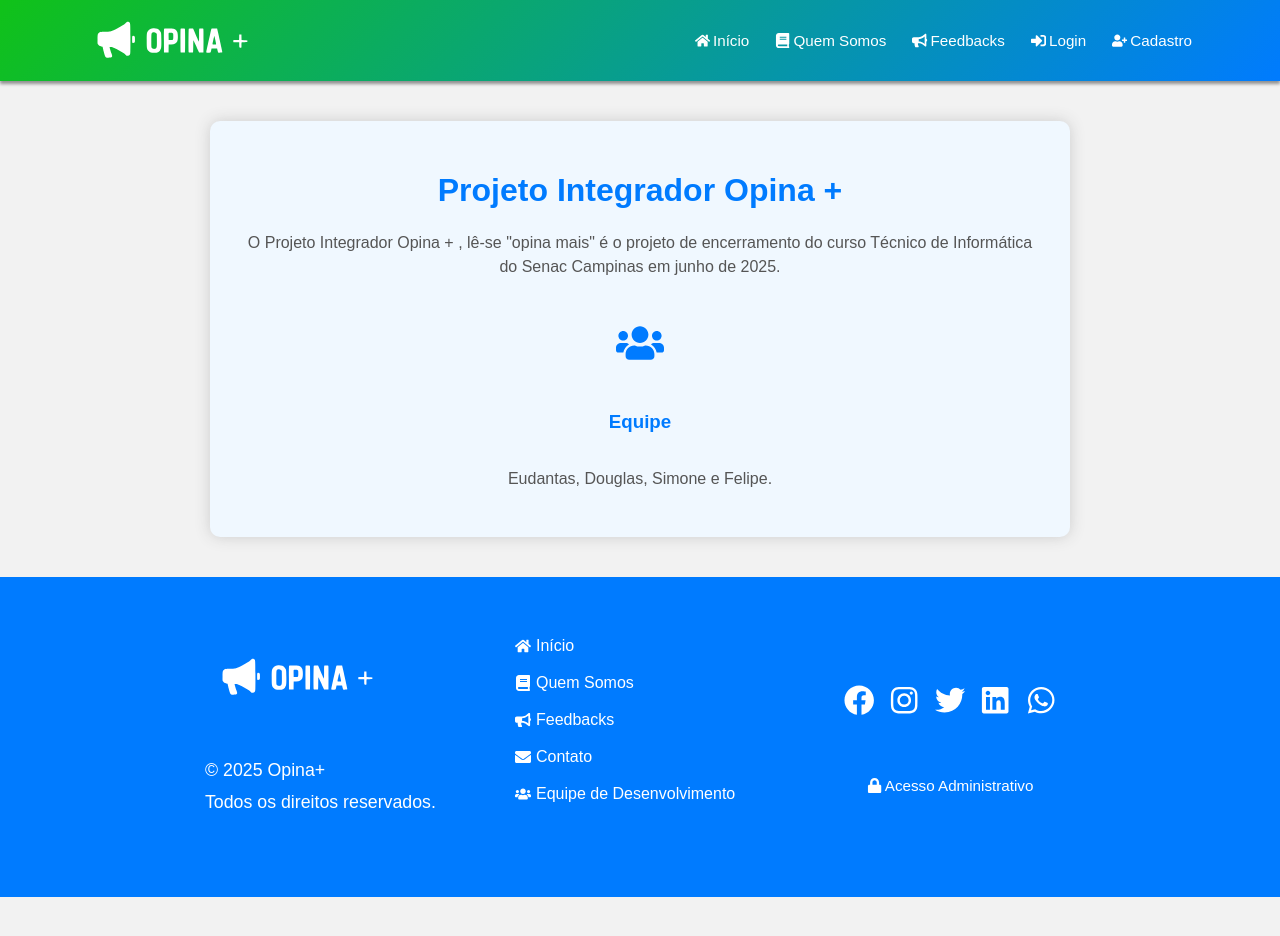
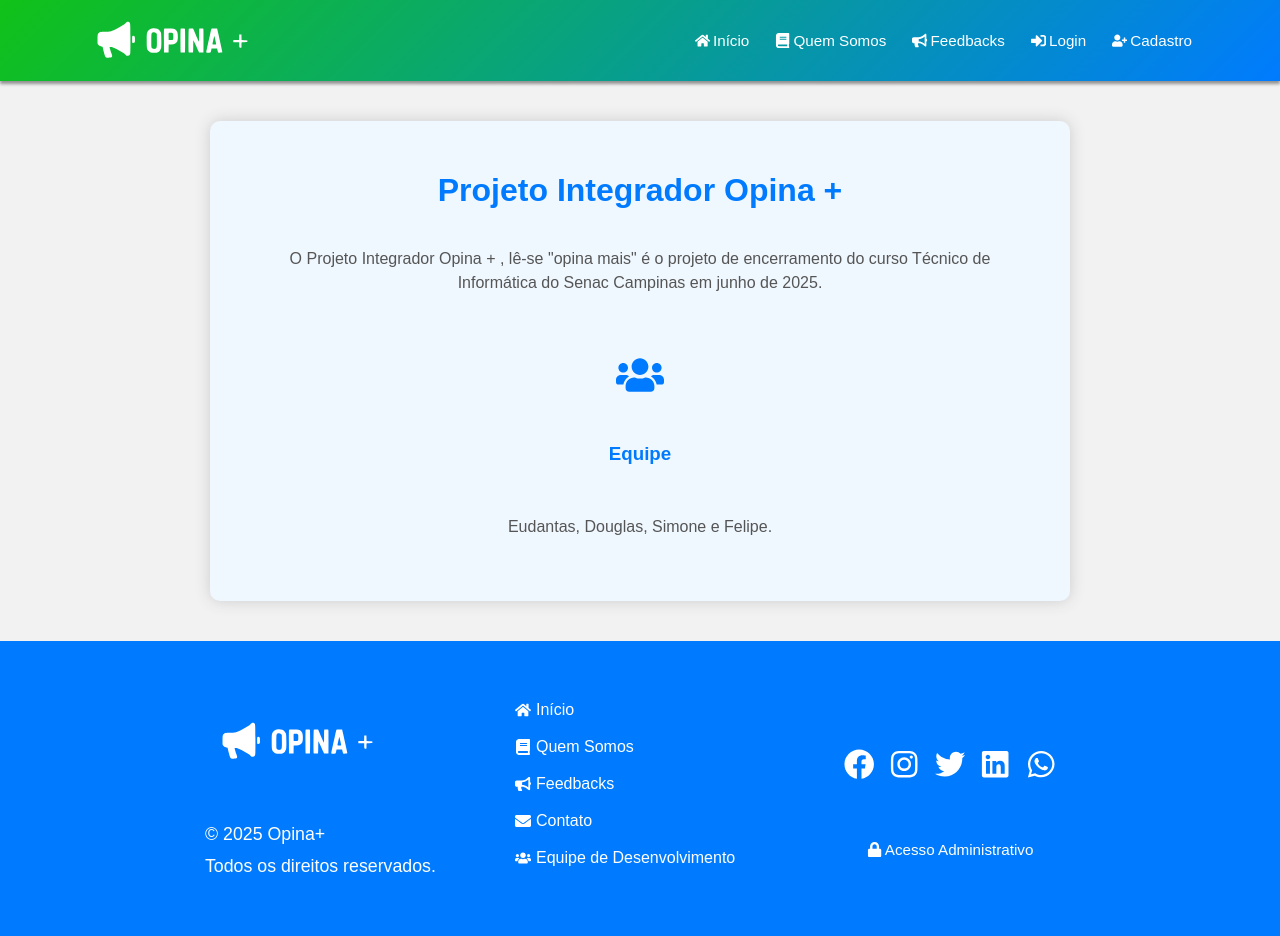
Before and after one commit to Eudantas2024/frontendopinamais, a React (Vite) app: page /equipedev in a window 1280 px wide. Shown: the top 936 px of the page. Before the commit the page ends 897 px from the top, so only its background shows below. Built offline with nearby package versions, Linux system fonts and the light colour scheme.

Commit message:
integrador

```diff
--- a/src/pages/Equipedev.css
+++ b/src/pages/Equipedev.css
@@ -21,6 +21,7 @@
   color: #555;
   line-height: 1.5;
   text-align: center;
+  padding: 1rem 3rem;
 }
 
 .equipe-icon {
```
